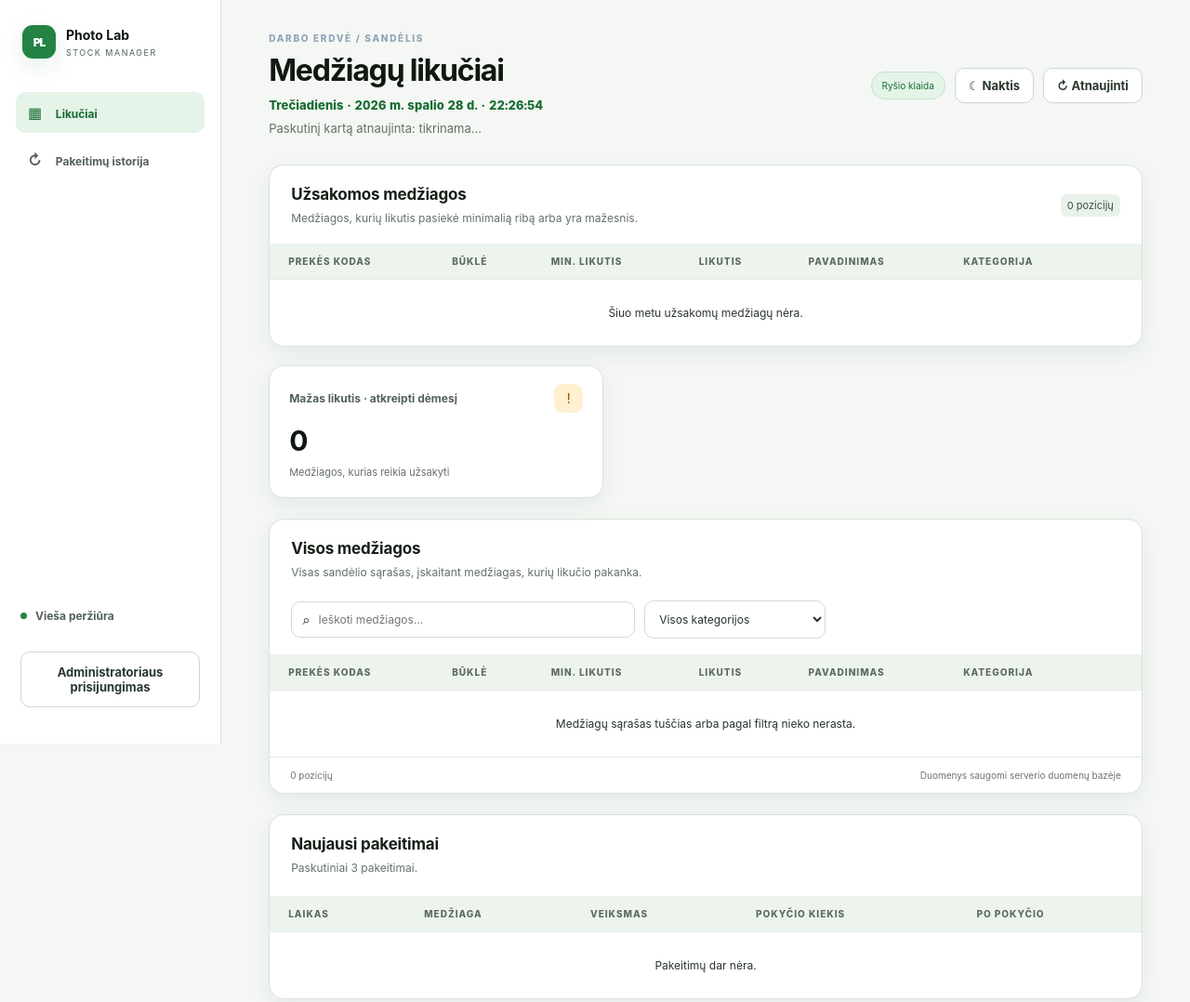
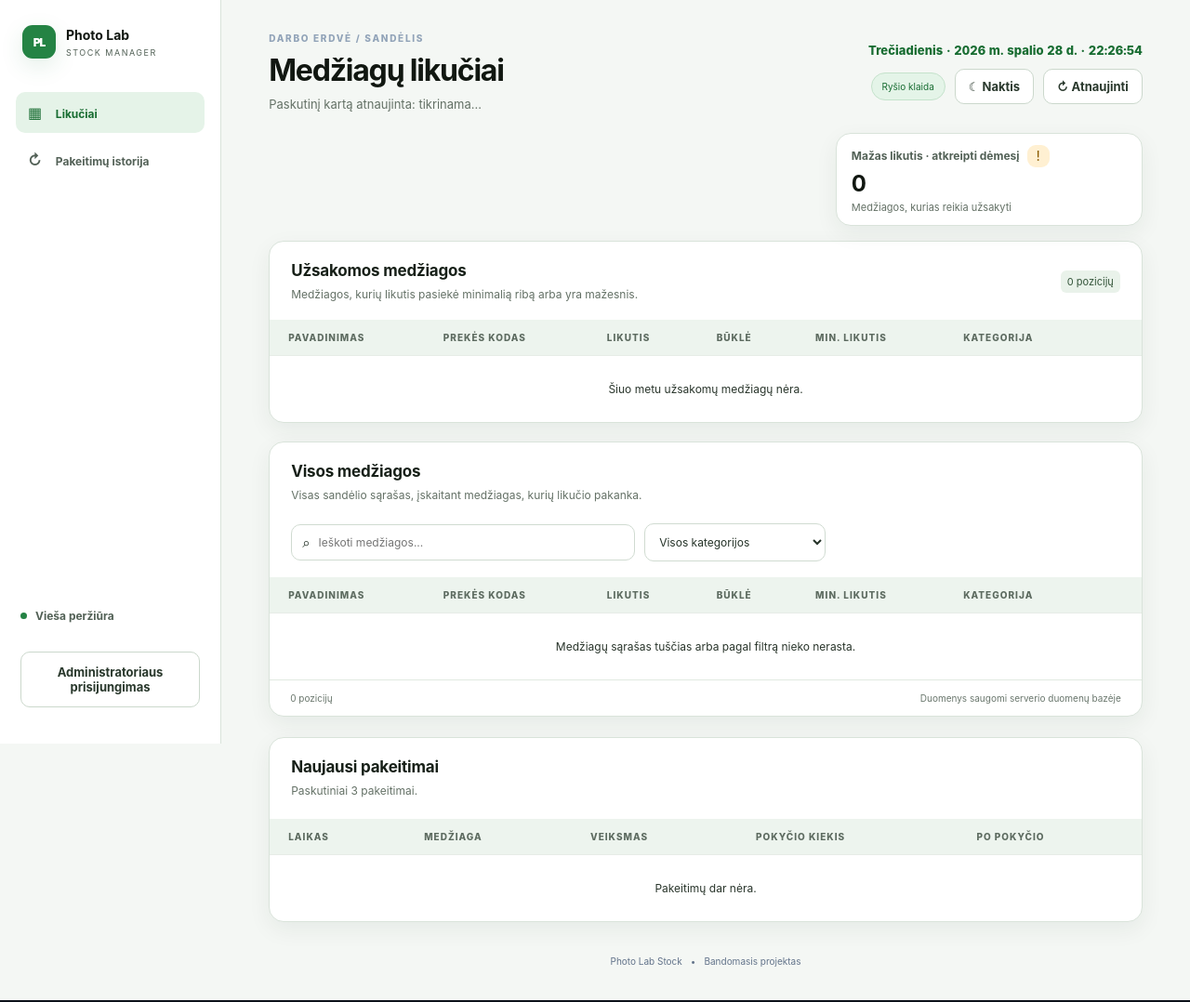
Before and after one commit to andrnav/photo-lab-stock, a plain HTML site: page index.html in a window 1280 px wide. Shown: the top 1078 px of the page at 93% size. Drawn offline with Linux system fonts and the light colour scheme; no server answers.

Commit message:
Add files via upload

```diff
--- a/app.js
+++ b/app.js
@@ -92,11 +92,11 @@ function rowHtml(item) {
     : `<span class="muted">Tik peržiūra</span>`;
   const color = ["green","pink","blue","yellow","purple"].includes(item.color) ? `<span class="color-dot ${escapeHtml(item.color)}" title="${escapeHtml(colorName(item.color))}"></span>` : "";
   return `<tr>
+    <td><span class="name-with-color">${color}<button type="button" class="product-name-copy" data-copy-code="${escapeHtml(item.id)}" title="Paspauskite, kad nukopijuotumėte prekės kodą">${escapeHtml(item.name)}</button></span>${item.note ? `<span class="material-note">${escapeHtml(item.note)}</span>` : ""}</td>
     <td>${item.product_code ? `<button type="button" class="product-code copy-code-btn" data-copy-code="${escapeHtml(item.id)}" title="Paspauskite, kad nukopijuotumėte prekės kodą">${escapeHtml(item.product_code)}</button>` : `<span class="muted">—</span>`}</td>
+    <td><span class="qty">${num(item.quantity)} <small>${escapeHtml(item.unit)}</small></span></td>
     <td><span class="badge ${low ? "low" : "ok"}">${low ? "Užsakyti" : "Pakanka"}</span></td>
     <td>${num(item.min_quantity)} <small>${escapeHtml(item.unit)}</small></td>
-    <td><span class="qty">${num(item.quantity)} <small>${escapeHtml(item.unit)}</small></span></td>
-    <td><span class="name-with-color">${color}<button type="button" class="product-name-copy" data-copy-code="${escapeHtml(item.id)}" title="Paspauskite, kad nukopijuotumėte prekės kodą">${escapeHtml(item.name)}</button></span>${item.note ? `<span class="material-note">${escapeHtml(item.note)}</span>` : ""}</td>
     <td><span class="category-tag">${escapeHtml(item.category)}</span></td>
     <td>${actions}</td>
   </tr>`;
--- a/index.html
+++ b/index.html
@@ -31,22 +31,22 @@
     </aside>
 
     <main class="main-content">
-      <header class="topbar"><div><p class="eyebrow">DARBO ERDVĖ / SANDĖLIS</p><h1>Medžiagų likučiai</h1><p id="lithuania-clock" class="lithuania-clock" aria-live="off">Lietuvos laikas: tikrinama…</p><p class="muted" id="last-updated">Paskutinį kartą atnaujinta: tikrinama…</p></div><div class="top-actions"><span id="sync-status" class="sync-pill"><i></i> Prisijungta</span><button id="theme-toggle" class="btn secondary" type="button" aria-label="Keisti dienos ir nakties režimą">☾ Naktis</button><button id="refresh-btn" class="btn secondary">↻ Atnaujinti</button></div></header>
+      <header class="topbar"><div><p class="eyebrow">DARBO ERDVĖ / SANDĖLIS</p><h1>Medžiagų likučiai</h1><p class="muted" id="last-updated">Paskutinį kartą atnaujinta: tikrinama…</p></div><div class="top-actions"><p id="lithuania-clock" class="lithuania-clock" aria-live="off">Lietuvos laikas: tikrinama…</p><div class="top-action-buttons"><span id="sync-status" class="sync-pill"><i></i> Prisijungta</span><button id="theme-toggle" class="btn secondary" type="button" aria-label="Keisti dienos ir nakties režimą">☾ Naktis</button><button id="refresh-btn" class="btn secondary">↻ Atnaujinti</button></div></div></header>
 
-
-      <section class="panel" id="to-order">
-        <div class="panel-heading"><div><h2>Užsakomos medžiagos</h2><p class="muted">Medžiagos, kurių likutis pasiekė minimalią ribą arba yra mažesnis.</p></div><span id="order-count" class="category-tag">0 pozicijų</span></div>
-        <div class="table-wrap"><table><thead><tr><th>PREKĖS KODAS</th><th>BŪKLĖ</th><th>MIN. LIKUTIS</th><th>LIKUTIS</th><th>PAVADINIMAS</th><th>KATEGORIJA</th><th></th></tr></thead><tbody id="order-body"><tr><td colspan="7" class="empty">Kraunami duomenys…</td></tr></tbody></table></div>
-      </section>
 
       <section class="stats-grid stats-grid-single">
         <article class="stat-card"><div class="stat-top"><span class="stat-label">Mažas likutis · atkreipti dėmesį</span><span class="stat-icon warning">!</span></div><strong id="stat-low">0</strong><small>Medžiagos, kurias reikia užsakyti</small></article>
       </section>
 
+      <section class="panel" id="to-order">
+        <div class="panel-heading"><div><h2>Užsakomos medžiagos</h2><p class="muted">Medžiagos, kurių likutis pasiekė minimalią ribą arba yra mažesnis.</p></div><span id="order-count" class="category-tag">0 pozicijų</span></div>
+        <div class="table-wrap"><table><thead><tr><th>PAVADINIMAS</th><th>PREKĖS KODAS</th><th>LIKUTIS</th><th>BŪKLĖ</th><th>MIN. LIKUTIS</th><th>KATEGORIJA</th><th></th></tr></thead><tbody id="order-body"><tr><td colspan="7" class="empty">Kraunami duomenys…</td></tr></tbody></table></div>
+      </section>
+
       <section class="panel" id="inventory">
         <div class="panel-heading"><div><h2>Visos medžiagos</h2><p class="muted">Visas sandėlio sąrašas, įskaitant medžiagas, kurių likučio pakanka.</p></div><button id="add-item-btn" class="btn primary admin-only">＋ Pridėti medžiagą</button></div>
         <div class="toolbar"><div class="searchbox"><span>⌕</span><input id="search" type="search" placeholder="Ieškoti medžiagos..."></div><select id="category-filter" aria-label="Filtruoti pagal kategoriją"><option value="">Visos kategorijos</option><option>Fotopopierius</option><option>Chemija</option><option>Eksploatacinės medžiagos</option><option>Kita</option></select></div>
-        <div class="table-wrap"><table><thead><tr><th>PREKĖS KODAS</th><th>BŪKLĖ</th><th>MIN. LIKUTIS</th><th>LIKUTIS</th><th>PAVADINIMAS</th><th>KATEGORIJA</th><th></th></tr></thead><tbody id="inventory-body"><tr><td colspan="7" class="empty">Kraunami duomenys…</td></tr></tbody></table></div>
+        <div class="table-wrap"><table><thead><tr><th>PAVADINIMAS</th><th>PREKĖS KODAS</th><th>LIKUTIS</th><th>BŪKLĖ</th><th>MIN. LIKUTIS</th><th>KATEGORIJA</th><th></th></tr></thead><tbody id="inventory-body"><tr><td colspan="7" class="empty">Kraunami duomenys…</td></tr></tbody></table></div>
         <div class="panel-footer"><span id="table-count">0 pozicijų</span><span>Duomenys saugomi serverio duomenų bazėje</span></div>
       </section>
 
--- a/styles.css
+++ b/styles.css
@@ -99,3 +99,17 @@ body[data-theme="night"] .panel, body[data-theme="night"] .stat-card {background
 .product-name-copy {border:0;background:transparent;padding:0;text-align:left;color:var(--text);font:inherit;font-weight:750;font-size:12px;cursor:pointer}
 .product-name-copy:hover {text-decoration:underline;text-decoration-color:var(--accent);text-underline-offset:3px}
 @media(max-width:650px){.stats-grid-single{grid-template-columns:1fr}.top-actions{flex-wrap:wrap}.lithuania-clock{line-height:1.5}}
+
+
+/* Layout refinements: clock above controls, compact low-stock indicator, requested inventory column order. */
+.top-actions{display:flex;flex-direction:column;align-items:flex-end;gap:10px;min-width:300px}
+.top-action-buttons{display:flex;align-items:center;justify-content:flex-end;gap:10px}
+.lithuania-clock{margin:0;text-align:right;line-height:1.45}
+.stats-grid-single{display:flex;justify-content:flex-end;margin:-8px 0 16px}
+.stats-grid-single .stat-card{width:min(100%,330px);padding:12px 16px;display:grid;grid-template-columns:1fr auto;align-items:center;column-gap:14px}
+.stats-grid-single .stat-top{grid-column:1;grid-row:1;justify-content:flex-start;gap:8px}
+.stats-grid-single .stat-icon{width:24px;height:24px;grid-column:2;grid-row:1 / span 2}
+.stats-grid-single .stat-card>strong{grid-column:1;grid-row:2;font-size:24px;margin:3px 0 0}
+.stats-grid-single .stat-card>small{grid-column:1 / -1;margin-top:4px}
+@media(max-width:900px){.top-actions{min-width:0}.top-action-buttons{flex-wrap:wrap}.stats-grid-single .stat-card{width:min(100%,330px)}}
+@media(max-width:650px){.top-actions{align-items:flex-start;margin-top:12px}.lithuania-clock{text-align:left}.top-action-buttons{justify-content:flex-start}.stats-grid-single{justify-content:stretch;margin:0 0 15px}.stats-grid-single .stat-card{width:100%}}
```
